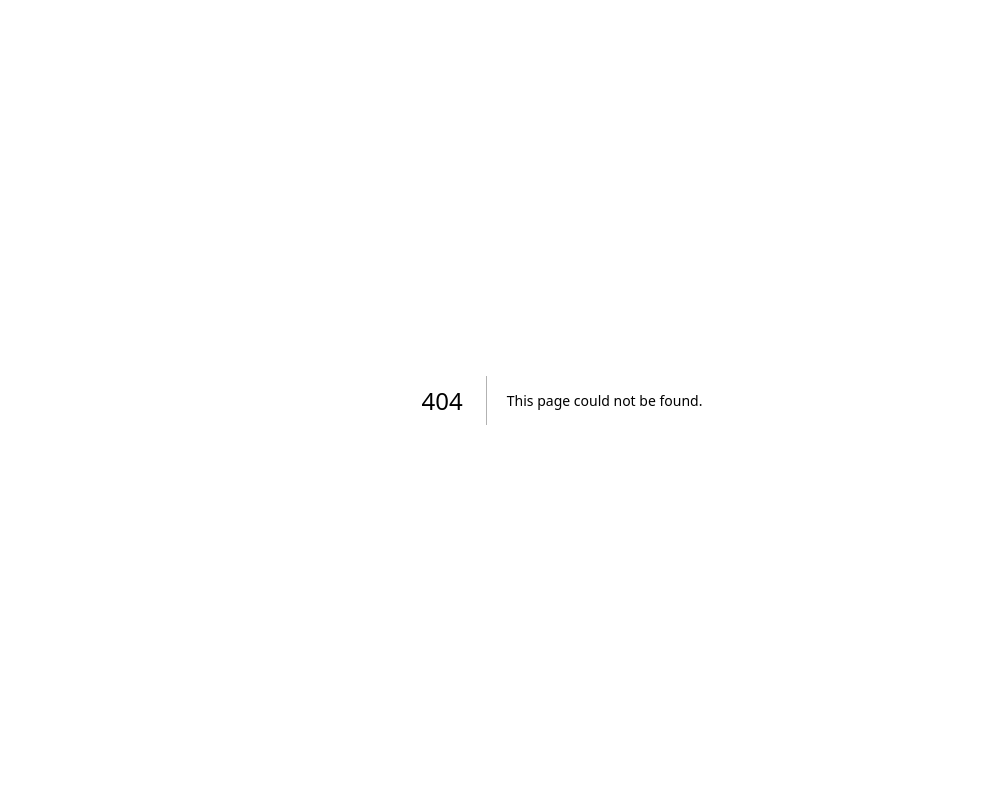
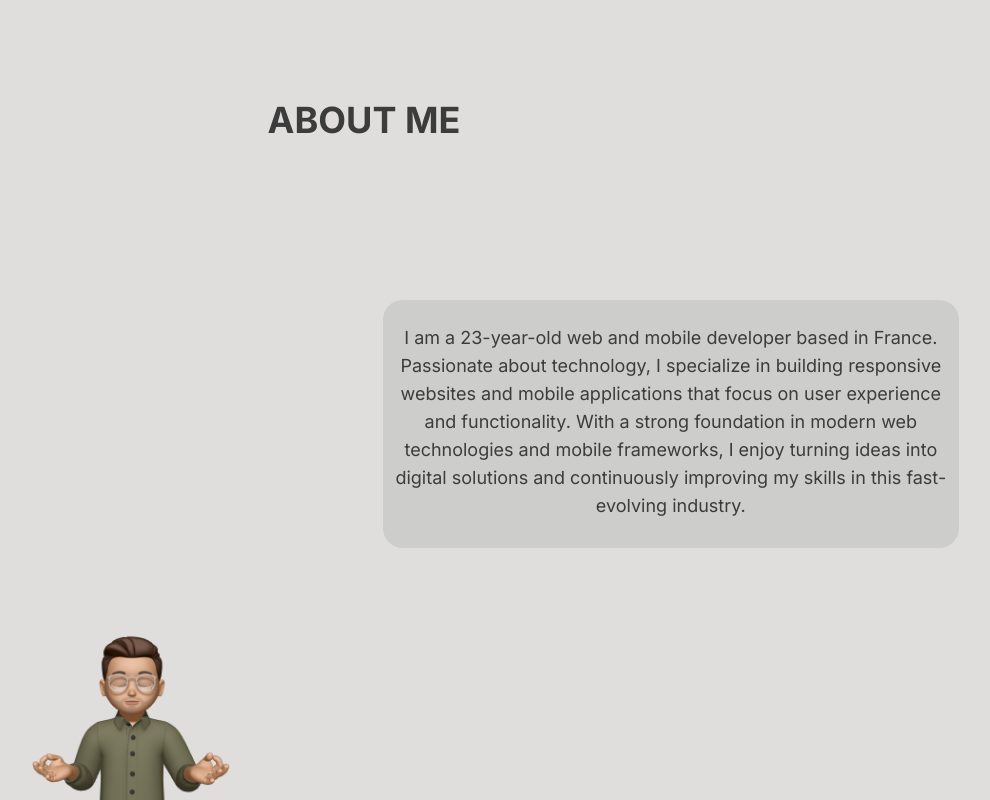
Before and after one commit to GaspardPcht/portfolio, a Next.js app: page /about in a window 1280 px wide. Before the commit this address had no page. Shown: the whole page, without its empty margins (78-1068 px from the left). Built offline with nearby package versions, Linux system fonts and the light colour scheme.

Commit message:
create page

```diff
--- /dev/null
+++ b/src/app/about/page.tsx
@@ -0,0 +1,36 @@
+import React, { forwardRef } from "react";
+import Image from "next/image";
+
+const About = forwardRef<HTMLDivElement>((props, ref) => {
+  return (
+    <div
+      ref={ref}
+      className="flex flex-col h-screen w-[90vw] box-border relative"
+    >
+      <div className="flex flex-col items-start text-[#3C3C3C] mt-[100px] mb-[100px] ml-[30%]">
+        <h1 className="text-4xl font-bold">ABOUT ME</h1>
+      </div>
+      <div className="bg-[#CDCDCB] p-3 text-center flex items-center justify-center absolute mt-[300px] right-[10%] rounded-[20px] w-[90%] sm:w-[80%] md:w-[70%] lg:w-[60%] xl:w-[50%]">
+        <p className="text-lg mt-3">
+          I am a 23-year-old web and mobile developer based in France.
+          Passionate about technology, I specialize in building responsive
+          websites and mobile applications that focus on user experience and
+          functionality. With a strong foundation in modern web technologies and
+          mobile frameworks, I enjoy turning ideas into digital solutions and
+          continuously improving my skills in this fast-evolving industry.
+        </p>
+      </div>
+      <div className="absolute bottom-0 left-[90px] transform translate-x-[10%]">
+        <Image
+          src="/assets/memoji/zen.png"
+          alt="Image de Memoji saluant"
+          width={200}
+          height={200}
+          priority={true}
+        />
+      </div>
+    </div>
+  );
+});
+
+export default About;
```
